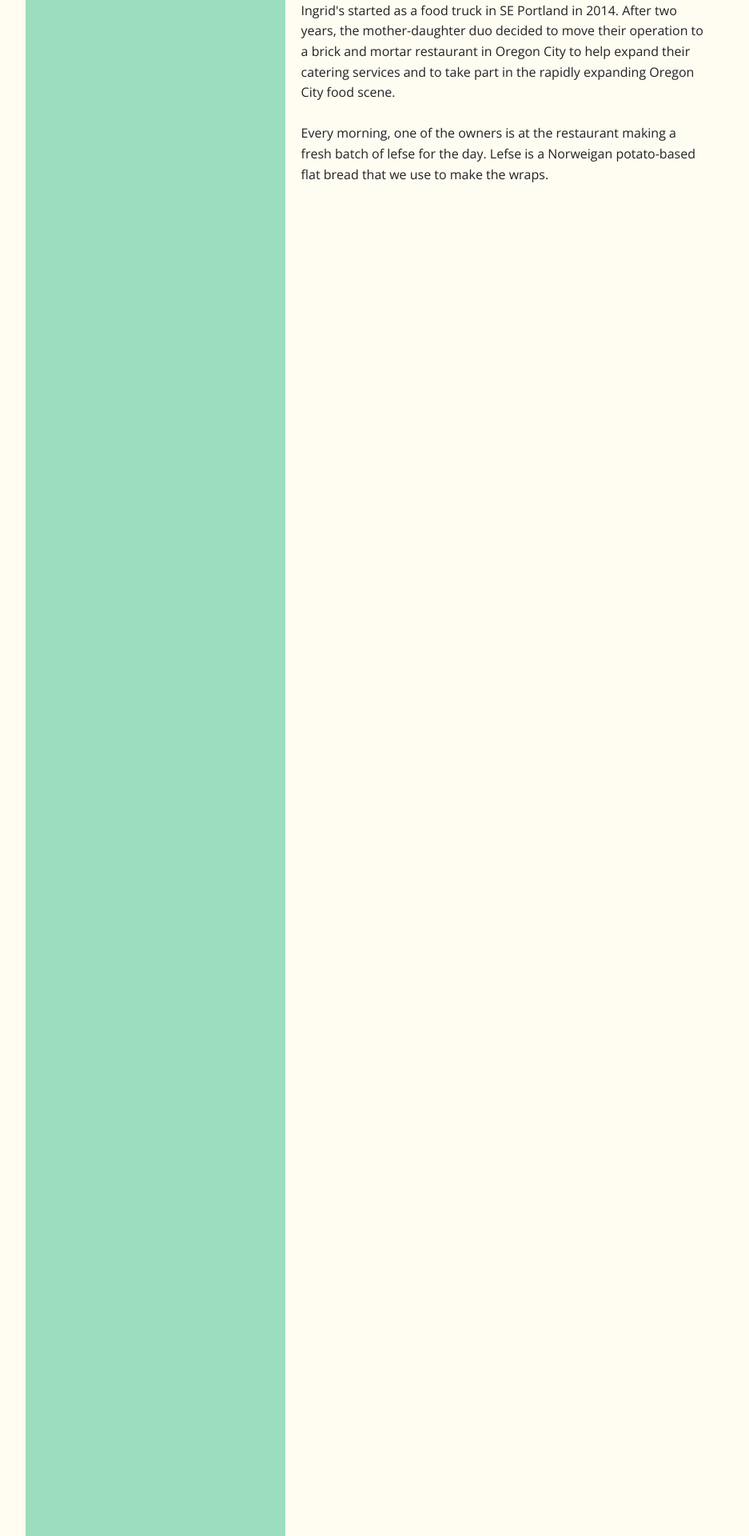
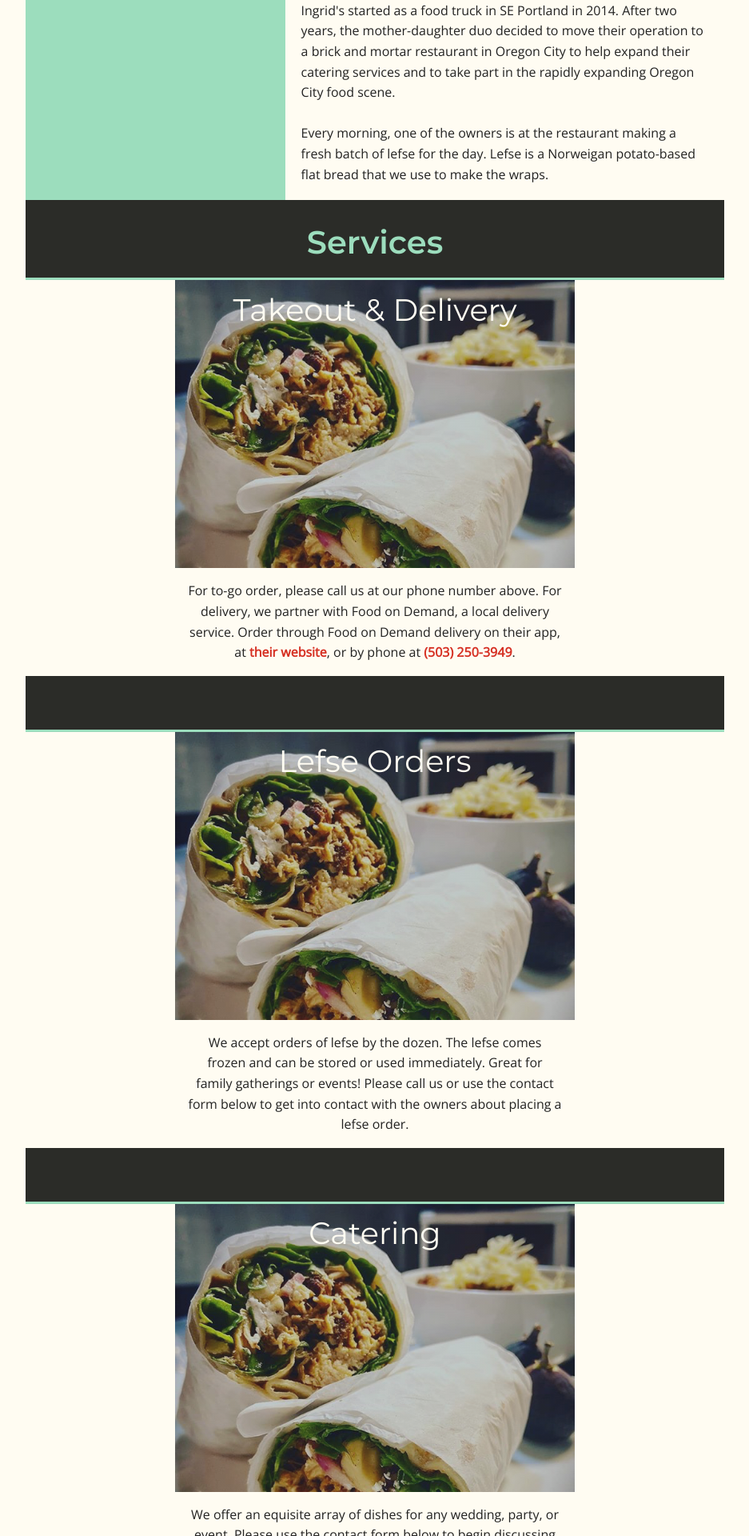
Before and after one commit to orioncleaver/Ingrids-Website, a Jekyll site: the page built from index.html, in a window 1280 px wide. Shown: the part 515-2435 px from the top of the page at 80% size, without its empty margins (171-1108 px from the left). Built offline with Jekyll 4.4.1, drawn with Linux system fonts in a browser that asks for light colours; nearby versions of some CDN libraries; some web fonts are replaced; the list of posts is cut into pages by our own code.

Commit message:
fix home container length (hopefully final mobile fix)

```diff
--- a/_sass/layout/_home.scss
+++ b/_sass/layout/_home.scss
@@ -1,7 +1,7 @@
 .home-container {
   display: flex;
   height: auto;
-  min-height: 100%;
+  min-height: max-content;
   width: 100%;
 
   @include media-breakpoint-down(md) {
```
